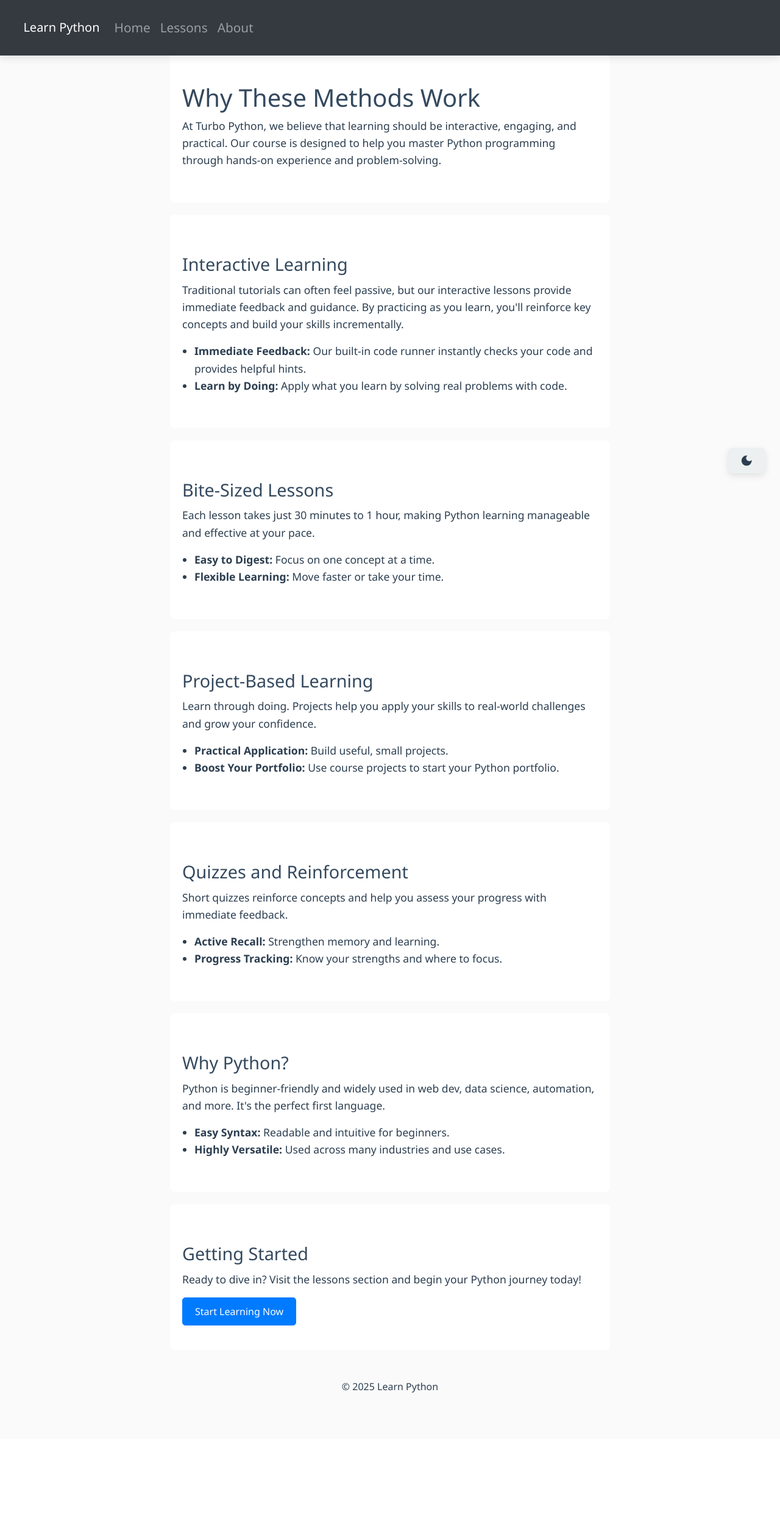
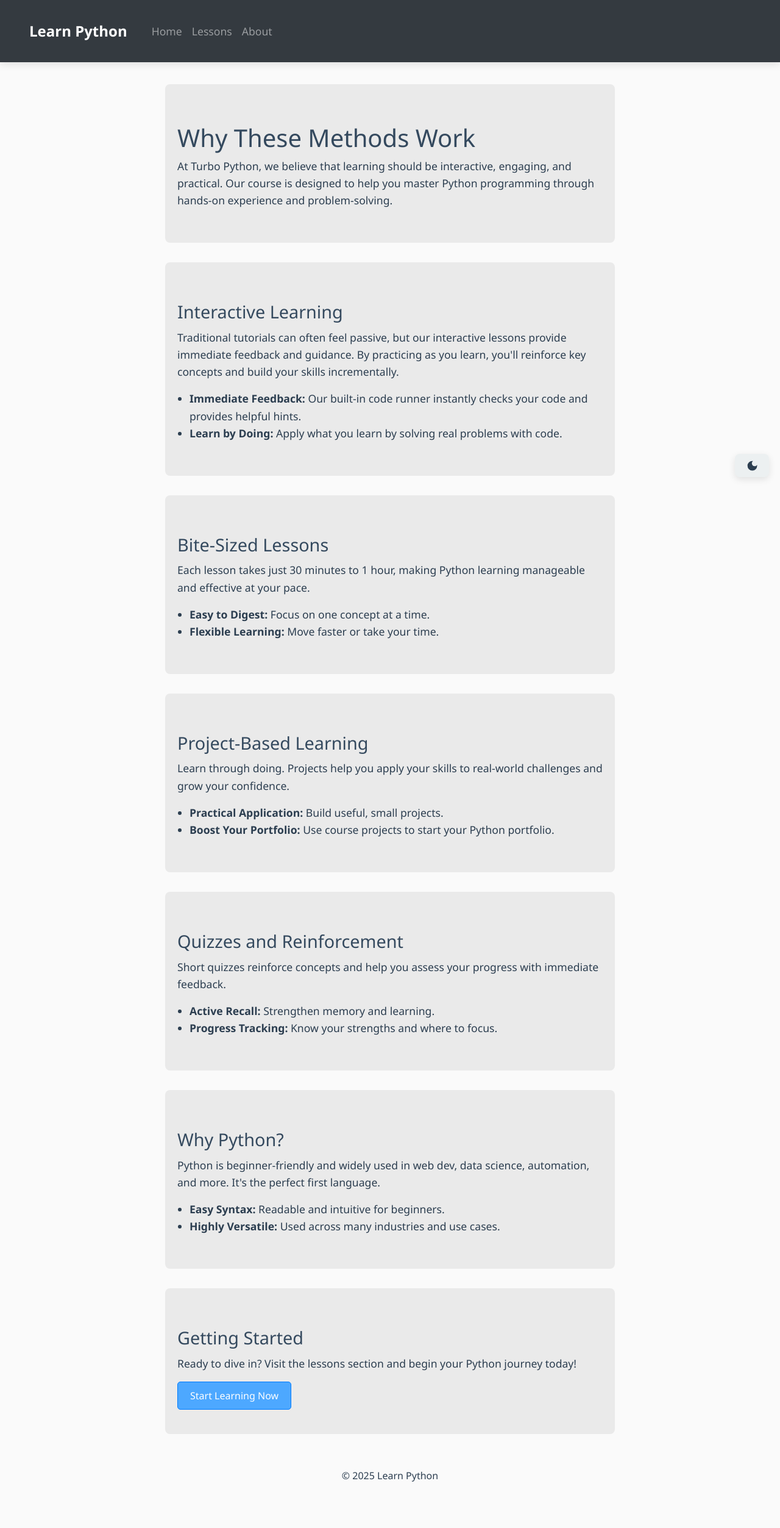
Before and after one commit to MatsuiMiyako/CodeTrail, a Flask app: page /about/ in a window 1280 px wide. Shown: the whole page at 61% size. Before the commit the page ends 2283 px from the top, so only its background shows below. Run offline with Flask 3, Linux system fonts and the light colour scheme; some libraries are stand-ins or nearby versions.

Commit message:
Fixed more bugs

```diff
--- a/website/routes.py
+++ b/website/routes.py
@@ -1,4 +1,5 @@
-from flask import Flask, Blueprint, render_template
+from flask import Flask, Blueprint, render_template, abort
+import os
 
 # Create the Flask app instance
 app = Flask(__name__)
@@ -13,7 +14,19 @@ def home():
 
 @main.route("/lessons/")
 def lessons():
-    return render_template("lessons.html")
+    # List all lesson files in the 'lessons' folder
+    lessons_folder = os.path.join(app.root_path, 'templates', 'lessons')
+    lessons_list = [f for f in os.listdir(lessons_folder) if f.endswith('.html')]
+    return render_template("lessons.html", lessons=lessons_list)
+
+@main.route("/lessons/<lesson_name>")
+def lesson(lesson_name):
+    # Check if the lesson file exists
+    lesson_path = os.path.join(app.root_path, 'templates', 'lessons', f'{lesson_name}.html')
+    if os.path.exists(lesson_path):
+        return render_template(f"lessons/{lesson_name}.html")
+    else:
+        abort(404)  # If the lesson doesn't exist, show a 404 error page
 
 @main.route("/about/")
 def about():
--- a/website/static/style.css
+++ b/website/static/style.css
@@ -1,27 +1,27 @@
 :root {
-  --base-color: #fafafa; /* Light gray background */
-  --text-color: #2c3e50; /* Dark gray for text */
-  --header-color: #34495e; /* Slightly muted blue-gray for headers */
-  --button-bg: #ecf0f1; /* Light gray for buttons */
-  --button-text: #2c3e50; /* Dark gray for button text */
-  --highlight: #bdc3c7; /* Soft gray for subtle accents */
-  --card-bg: #ffffff; /* White for cards */
+  --base-color: #fafafa;
+  --text-color: #2c3e50;
+  --header-color: #34495e;
+  --button-bg: #ecf0f1;
+  --button-text: #2c3e50;
+  --highlight: #bdc3c7;
+  --card-bg: #eaeaea;
   --blur: blur(8px);
   --shadow: 0 4px 12px rgba(0, 0, 0, 0.1);
   --transition-speed: 0.3s;
   --radius: 8px;
-  --accent: #3498db; /* Bright blue for reveal button */
+  --accent: #4da8ff;
 }
 
 .darkmode {
-  --base-color: #1c1c1c; /* Dark gray background for dark mode */
-  --text-color: #ecf0f1; /* Light gray text for dark mode */
-  --header-color: #95a5a6; /* Lighter gray-blue for headers in dark mode */
-  --button-bg: #34495e; /* Muted blue for buttons */
-  --button-text: #ecf0f1; /* Light text for button text */
-  --highlight: #7f8c8d; /* Muted green-gray for highlights */
-  --card-bg: #2c3e50; /* Darker card background */
-  --accent: #2980b9; /* Slightly darker blue for dark mode */
+  --base-color: #121212;
+  --text-color: #f5f5f5;
+  --header-color: #ffffff;
+  --button-bg: #1e1e1e;
+  --button-text: #f5f5f5;
+  --highlight: #333333;
+  --card-bg: #313131;
+  --accent: #4da8ff;
 }
 
 * {
@@ -33,15 +33,14 @@ body {
   line-height: 1.6;
   background-color: var(--base-color);
   color: var(--text-color);
-  margin: 2rem auto;
-  padding: 0 1.5rem; /* Adjusted padding */
+  margin: 4rem auto 2rem;
+  padding: 0 1rem;
+  padding-top: 50px; /* Adjust to match your navbar height */
   max-width: 800px;
   transition:
     background-color var(--transition-speed),
     color var(--transition-speed);
 }
-
-/* Typography */
 
 h1,
 h2,
@@ -62,138 +61,145 @@ code {
 
 pre {
   background: #f0f0f0;
-  padding: 1.2rem; /* Adjusted padding */
+  padding: 1rem;
   border-radius: 6px;
   overflow-x: auto;
-  margin: 1.5rem 0; /* Adjusted margin */
+  margin: 1rem 0;
 }
 
 .darkmode pre {
   background: #2c3e50;
 }
 
-/* Sections */
+.section {
+  margin-bottom: 2rem;
+  padding: 40px 20px;
+  background-color: var(--card-bg);
+  border-radius: var(--radius);
+}
 
-.section {
-  margin-bottom: 2.5rem; /* Adjusted spacing */
+.section h2 {
+  font-size: 1.8em;
+  margin-bottom: 10px;
+  color: var(--header-color);
+}
+
+.section p,
+.section ul {
+  font-size: 1.1em;
+  color: var(--text-color);
+}
+
+.section ul {
+  padding-left: 20px;
+}
+
+.section .btn-primary {
+  padding: 10px 20px;
+  background-color: var(--accent);
+  color: white;
+  text-decoration: none;
+  border-radius: 5px;
+}
+
+.section .btn-primary:hover {
+  background-color: #216a94;
+}
+
+.placeholder,
+.practice-time,
+.quiz,
+.bonus-tip,
+.mini-project,
+.challenge {
+  padding: 1rem;
+  margin-top: 1rem;
+  border-left-width: 5px;
+  border-left-style: solid;
+  border-radius: var(--radius);
+  box-shadow: var(--shadow);
 }
 
 .placeholder {
-  background: #d4f1d4; /* Soft mint green for placeholder */
-  padding: 0.6rem; /* Adjusted padding */
-  border-left: 5px solid #50c878; /* Light green border */
-  margin-top: 0.6rem; /* Adjusted margin */
+  background: #d4f1d4;
+  border-left-color: #50c878;
 }
 
 .bonus-tip {
-  background: #ffd1b3; /* Light peach for bonus tip */
-  padding: 1.2rem; /* Adjusted padding */
-  border-left: 5px solid #e74c3c; /* Vibrant red border */
-  margin-top: 1.2rem; /* Adjusted margin */
-  border-radius: var(--radius); /* Rounded corners */
-  box-shadow: var(--shadow); /* Consistent shadow for depth */
-  font-style: italic; /* Italicize the bonus tip text for emphasis */
+  background: #ffd1b3;
+  border-left-color: #e74c3c;
+  font-style: italic;
+}
+
+.practice-time {
+  background: #e0b3e6;
+  border-left-color: #9b59b6;
+  font-weight: bold;
+}
+
+.quiz {
+  background: #fff7d1;
+  border-left-color: #f39c12;
+}
+
+.mini-project {
+  background: #a9c8e6;
+  border-left-color: #8e44ad;
+}
+
+.challenge {
+  background: #b2f5e6;
+  border-left-color: #1abc9c;
+}
+
+.darkmode .placeholder,
+.darkmode .bonus-tip,
+.darkmode .practice-time,
+.darkmode .quiz,
+.darkmode .mini-project,
+.darkmode .challenge {
+  background: #2c3e50;
+  color: var(--text-color);
 }
 
 .darkmode .bonus-tip {
-  background: #e74c3c; /* Dark red background for dark mode */
-  border-left-color: #c0392b; /* Deep red border in dark mode */
-}
-
-/* Practice time and quiz sections */
-.practice-time {
-  background: #e0b3e6; /* Soft lavender for practice time */
-  padding: 1.2rem; /* Adjusted padding */
-  border-left: 5px solid #9b59b6; /* Deep purple border */
-  margin-top: 1.2rem; /* Adjusted margin */
-  border-radius: var(--radius); /* Rounded corners */
-  box-shadow: var(--shadow); /* Consistent shadow for depth */
-  font-weight: bold; /* Bold text for emphasis */
-}
-
-.quiz {
-  background: #fff7d1; /* Soft buttery yellow for quiz */
-  padding: 1.2rem; /* Adjusted padding */
-  border-left: 5px solid #f39c12; /* Orange-yellow border */
-  margin-top: 1.2rem; /* Adjusted margin */
-  border-radius: var(--radius); /* Added border radius */
-  box-shadow: var(--shadow); /* Add shadow for consistency */
-}
-
-.mini-project {
-  background: #a9c8e6; /* Soft sky blue background */
-  padding: 1.2rem; /* Adjusted padding */
-  border-left: 5px solid #8e44ad; /* Blue-violet border */
-  margin-top: 1.2rem; /* Adjusted margin */
-  border-radius: var(--radius); /* Already rounded */
-  box-shadow: var(--shadow); /* Shadow for depth */
-}
-
-.challenge {
-  background: #b2f5e6; /* Soft teal for challenge */
-  padding: 1.2rem; /* Adjusted padding */
-  border-left: 5px solid #1abc9c; /* Minty green border */
-  margin-top: 1.2rem; /* Adjusted margin */
-  border-radius: var(--radius); /* Added border radius */
-  box-shadow: var(--shadow); /* Add shadow for consistency */
-}
-
-/* Dark Mode Adjustments */
-.darkmode .placeholder {
-  background: #34495e; /* Dark blue-gray */
-  border-left-color: #50c878; /* Light green border in dark mode */
+  border-left-color: #e74c3c;
 }
 
 .darkmode .practice-time {
-  background: #2c3e50; /* Darker teal background for practice time */
-  padding: 1.2rem; /* Adjusted padding */
-  border-left: 5px solid #8e44ad; /* Deep purple border */
-  margin-top: 1.2rem; /* Adjusted margin */
-  border-radius: var(--radius); /* Rounded corners */
-  box-shadow: var(--shadow); /* Consistent shadow for depth */
-  font-weight: bold; /* Bold text for emphasis */
-}
-
-.darkmode .bonus-tip {
-  background: #2c3e50; /* Darker background for bonus tip */
-  border-left-color: #e74c3c; /* Bright red border */
+  border-left-color: #8e44ad;
 }
 
 .darkmode .quiz {
-  background: #2c3e50; /* Darker background for quiz */
-  border-left-color: #f39c12; /* Orange-yellow border in dark mode */
+  border-left-color: #f39c12;
 }
 
 .darkmode .mini-project {
-  background: #2c3e50; /* Darker background in dark mode */
-  border-left-color: #8e44ad; /* Blue-violet border */
+  border-left-color: #8e44ad;
 }
 
 .darkmode .challenge {
-  background: #2c3e50; /* Darker background for challenge */
-  border-left-color: #1abc9c; /* Minty green border in dark mode */
+  border-left-color: #1abc9c;
 }
-
-/* Optional: Theme toggle button (kept from your previous design) */
 
 #theme-switch {
   position: fixed;
-  bottom: 1.5em; /* Adjusted bottom margin */
-  right: 1.5em; /* Adjusted right margin */
+  bottom: 1em;
+  right: 1em;
   background-color: var(--button-bg);
   color: var(--button-text);
   border: none;
-  padding: 0.6em 1.2em; /* Adjusted padding */
+  padding: 0.5em 1em;
   border-radius: var(--radius);
   cursor: pointer;
+  display: flex;
+  align-items: center;
+  gap: 0.5em;
+  box-shadow: var(--shadow);
   transition:
     background-color var(--transition-speed),
     color var(--transition-speed),
     transform 0.2s;
-  display: flex;
-  align-items: center;
-  gap: 0.6em; /* Adjusted gap */
-  box-shadow: var(--shadow);
 }
 
 #theme-switch:hover {
@@ -203,8 +209,8 @@ pre {
 }
 
 #theme-switch svg {
-  width: 1.4em; /* Adjusted size */
-  height: 1.4em; /* Adjusted size */
+  width: 1.2em;
+  height: 1.2em;
   fill: currentColor;
   transition: opacity var(--transition-speed);
 }
@@ -221,97 +227,38 @@ pre {
   display: inline;
 }
 
-.navigation {
-  display: flex;
-  justify-content: space-between;
-  margin-top: 2.5rem; /* Adjusted margin */
+.navbar {
+  box-shadow: var(--shadow);
+  padding: 1.2rem 2rem; /* Makes the navbar taller */
+  font-size: 1.1rem; /* Enlarges the text */
+  background-color: var(--card-bg);
+  /* or use a solid like #f9f9f9 or rgba(255, 255, 255, 0.95) */
 }
 
-.nav-btn {
-  text-decoration: none;
-  background-color: #3498db; /* Blue color for buttons */
-  color: #ffffff;
-  padding: 1.2rem 2.2rem; /* Adjusted padding */
-  border-radius: var(--radius);
-  font-size: 1.1rem; /* Adjusted font size */
-  transition: background-color var(--transition-speed);
-  box-shadow: var(--shadow);
+.navbar .navbar-brand {
+  font-size: 1.5rem;
+  font-weight: bold;
+  margin-right: 2rem;
 }
 
-.nav-btn:hover {
-  background-color: #2980b9; /* Darker blue on hover */
+.navbar .nav-link {
+  transition: background-color var(--transition-speed);
+  border-radius: var(--radius);
+  padding: 0.8rem 1.2rem; /* Increase link size */
+  font-size: 1.1rem; /* Optional: Make each link slightly bigger */
 }
 
-.nav-btn:active {
-  background-color: #1c5988; /* Darkest blue on click */
+.navbar .nav-link:hover {
+  background-color: #2980b9;
 }
 
-/* Navbar Styling */
-.navbar {
-  display: flex;
-  justify-content: space-between;
-  align-items: center;
-  padding: 1.2rem 2.4rem; /* Adjusted padding */
-  background-color: #3498db; /* Navbar background color */
-  color: white;
-  box-shadow: var(--shadow);
-  position: fixed;
-  top: 0;
-  left: 0;
-  right: 0;
-  z-index: 10;
-}
-
-.navbar .logo a {
-  color: white;
-  font-size: 1.9rem; /* Adjusted size */
-  text-decoration: none;
-  font-weight: bold;
-}
-
-.nav-links {
-  display: flex;
-  gap: 2rem; /* Adjusted gap */
-}
-
-.nav-link {
-  color: white;
-  text-decoration: none;
-  font-size: 1.3rem; /* Adjusted size */
-  padding: 0.6rem 1.2rem; /* Adjusted padding */
-  border-radius: var(--radius);
-  transition: background-color var(--transition-speed);
-}
-
-.nav-link:hover {
-  background-color: #2980b9; /* Darker blue on hover */
-}
-
-.nav-link:active {
-  background-color: #1c5988; /* Even darker blue when clicked */
-}
-
-/* Ensure the body doesn't overlap the navbar */
-body {
-  margin-top: 4.5rem; /* Adjusted space to fit navbar */
-}
-
-/* Responsive design for small screens */
-@media (max-width: 768px) {
-  .navbar {
-    flex-direction: column;
-    align-items: flex-start;
-  }
-
-  .nav-links {
-    flex-direction: column;
-    gap: 1.2rem; /* Adjusted gap */
-  }
+.navbar .nav-link:active {
+  background-color: #1c5988;
 }
 
 .reveal-button {
-  margin-top: 1.2em; /* Adjusted margin */
-  padding: 0.6em 1.2em; /* Adjusted padding */
+  margin-top: 1em;
+  padding: 0.5em 1em;
   background-color: var(--accent);
   color: white;
   border: none;
@@ -325,80 +272,23 @@ body {
   opacity: 0.9;
 }
 
-/* Footer */
 .footer {
   text-align: center;
-  padding: 1.8rem; /* Adjusted padding */
+  padding: 1.5rem;
   background-color: #2c3e50;
   color: white;
-  position: relative;
 }
 
-.footer p {
-  margin: 0;
-}
+@media (max-width: 768px) {
+  .navbar {
+    flex-direction: column;
+    align-items: flex-start;
+  }
 
-/* .hero-section */
-.hero-section {
-  text-align: center;
-  padding: 40px 20px; /* Adjusted padding */
-  background-color: #ecf0f1;
-  box-shadow: var(--shadow);
-}
-
-.hero-section h2 {
-  font-size: 2.4rem; /* Adjusted size */
-}
-
-.hero-section p {
-  font-size: 1.2rem; /* Adjusted size */
-  margin-top: 1.5rem;
-}
-
-.hero-section .btn-primary {
-  padding: 10px 20px;
-  background-color: #007bff;
-  color: white;
-  text-decoration: none;
-  border-radius: 5px;
-}
-
-.hero-section .btn-primary:hover {
-  background-color: #0056b3;
-}
-
-/* .about-course, .estimated-time, .course-outline, .get-started */
-section {
-  padding: 40px 20px;
-  margin: 20px 0;
-  background-color: #fff;
-  border-radius: 8px;
-}
-
-section h2 {
-  font-size: 1.8em;
-  margin-bottom: 10px;
-}
-
-section p,
-section ul {
-  font-size: 1.1em;
-}
-
-section ul {
-  padding-left: 20px;
-}
-
-section .btn-primary {
-  padding: 10px 20px;
-  background-color: #007bff;
-  color: white;
-  text-decoration: none;
-  border-radius: 5px;
-}
-
-section .btn-primary:hover {
-  background-color: #0056b3;
+  .nav-links {
+    flex-direction: column;
+    gap: 1rem;
+  }
 }
 
 .navbar-toggler:focus {
--- a/website/templates/about.html
+++ b/website/templates/about.html
@@ -1,6 +1,6 @@
 {% extends 'base.html' %} {% block title %}About Turbo Python Learning Portal{%
 endblock %} {% block content %}
-<section class="about-intro">
+<section class="hero-section section">
   <h1>Why These Methods Work</h1>
   <p>
     At Turbo Python, we believe that learning should be interactive, engaging,
@@ -9,7 +9,7 @@ endblock %} {% block content %}
   </p>
 </section>
 
-<section class="interactive-learning">
+<section class="section">
   <h2>Interactive Learning</h2>
   <p>
     Traditional tutorials can often feel passive, but our interactive lessons
@@ -28,7 +28,7 @@ endblock %} {% block content %}
   </ul>
 </section>
 
-<section class="bite-sized-lessons">
+<section class="section">
   <h2>Bite-Sized Lessons</h2>
   <p>
     Each lesson takes just 30 minutes to 1 hour, making Python learning
@@ -40,7 +40,7 @@ endblock %} {% block content %}
   </ul>
 </section>
 
-<section class="project-based-learning">
+<section class="section">
   <h2>Project-Based Learning</h2>
   <p>
     Learn through doing. Projects help you apply your skills to real-world
@@ -57,7 +57,7 @@ endblock %} {% block content %}
   </ul>
 </section>
 
-<section class="quizzes-and-reinforcement">
+<section class="section">
   <h2>Quizzes and Reinforcement</h2>
   <p>
     Short quizzes reinforce concepts and help you assess your progress with
@@ -72,7 +72,7 @@ endblock %} {% block content %}
   </ul>
 </section>
 
-<section class="why-python">
+<section class="section">
   <h2>Why Python?</h2>
   <p>
     Python is beginner-friendly and widely used in web dev, data science,
@@ -87,7 +87,7 @@ endblock %} {% block content %}
   </ul>
 </section>
 
-<section class="getting-started">
+<section class="section">
   <h2>Getting Started</h2>
   <p>
     Ready to dive in? Visit the lessons section and begin your Python journey
--- a/website/templates/base.html
+++ b/website/templates/base.html
@@ -23,7 +23,9 @@
   </head>
   <body>
     <!-- Navbar -->
-    <nav class="navbar navbar-expand-lg navbar-dark bg-dark">
+    <nav
+      class="navbar navbar-expand-lg fixed-top navbar-dark bg-dark py-4 px-5"
+    >
       <a class="navbar-brand" href="/">Learn Python</a>
       <button
         class="navbar-toggler"
```
Also changed, not shown: website/templates/home.html (+6 -6 lines), website/templates/lesson_template.html (added, +55 -0 lines), website/templates/lessons.html (+4 -12 lines), website/templates/lessons/lesson1.html (added, +80 -0 lines).
